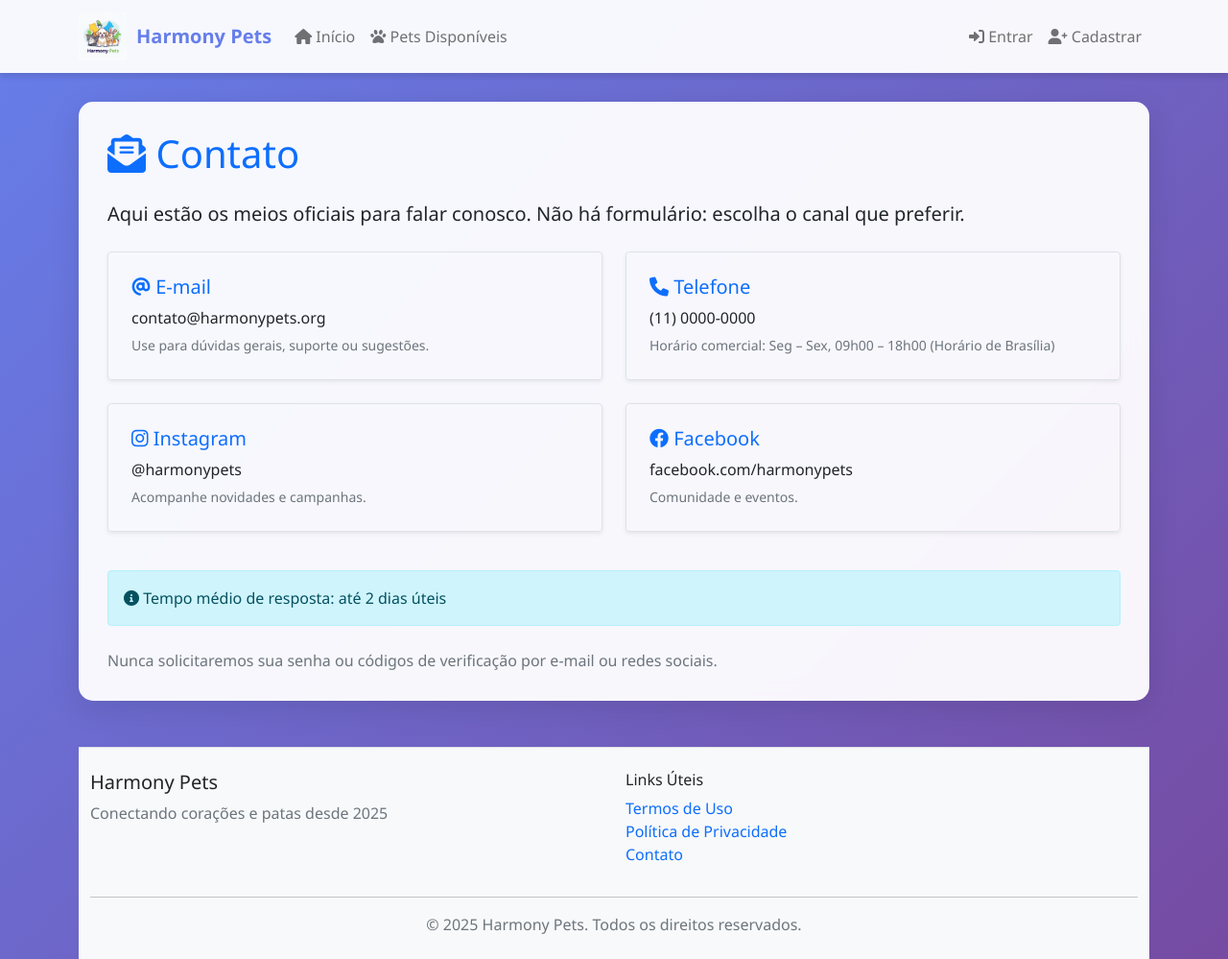
After one commit to LuizzSiqueira/harmony-pets-system, a Django app: page /contato/ in a window 1280 px wide. The commit adds this page. Shown: the whole page at 96% size. Run offline with Django 5.2, Linux system fonts and the light colour scheme.

Commit message:
Contato: página informativa com meios oficiais; rota /contato/, view e template; link do rodapé atualizado. Privacidade: manter rota que redireciona para seção nos Termos.

```diff
--- a/harmony_pets/core/templates/core/base.html
+++ b/harmony_pets/core/templates/core/base.html
@@ -175,8 +175,8 @@
                         <h6>Links Úteis</h6>
                         <ul class="list-unstyled">
                             <li><a href="{% url 'termos_uso' %}" class="text-decoration-none">Termos de Uso</a></li>
-                            <li><a href="#" class="text-decoration-none">Política de Privacidade</a></li>
-                            <li><a href="#" class="text-decoration-none">Contato</a></li>
+                            <li><a href="{% url 'termos_uso' %}#politica-privacidade" class="text-decoration-none">Política de Privacidade</a></li>
+                            <li><a href="{% url 'contato' %}" class="text-decoration-none">Contato</a></li>
                         </ul>
                     </div>
                 </div>
--- /dev/null
+++ b/harmony_pets/core/templates/core/contato.html
@@ -0,0 +1,40 @@
+{% extends 'core/base.html' %}
+{% block title %}Contato - Harmony Pets{% endblock %}
+{% block content %}
+<div class="content-container">
+  <h1 class="mb-4 text-primary"><i class="fas fa-envelope-open-text"></i> Contato</h1>
+  <p class="lead">Aqui estão os meios oficiais para falar conosco. Não há formulário: escolha o canal que preferir.</p>
+  <div class="row mt-4">
+    <div class="col-md-6 mb-4">
+      <div class="p-4 border rounded shadow-sm h-100">
+        <h5 class="text-primary"><i class="fas fa-at"></i> E-mail</h5>
+        <p class="mb-1">{{ meios.email }}</p>
+        <small class="text-muted">Use para dúvidas gerais, suporte ou sugestões.</small>
+      </div>
+    </div>
+    <div class="col-md-6 mb-4">
+      <div class="p-4 border rounded shadow-sm h-100">
+        <h5 class="text-primary"><i class="fas fa-phone"></i> Telefone</h5>
+        <p class="mb-1">{{ meios.telefone }}</p>
+        <small class="text-muted">Horário comercial: {{ meios.horario }}</small>
+      </div>
+    </div>
+    <div class="col-md-6 mb-4">
+      <div class="p-4 border rounded shadow-sm h-100">
+        <h5 class="text-primary"><i class="fab fa-instagram"></i> Instagram</h5>
+        <p class="mb-1">{{ meios.instagram }}</p>
+        <small class="text-muted">Acompanhe novidades e campanhas.</small>
+      </div>
+    </div>
+    <div class="col-md-6 mb-4">
+      <div class="p-4 border rounded shadow-sm h-100">
+        <h5 class="text-primary"><i class="fab fa-facebook"></i> Facebook</h5>
+        <p class="mb-1">{{ meios.facebook }}</p>
+        <small class="text-muted">Comunidade e eventos.</small>
+      </div>
+    </div>
+  </div>
+  <div class="alert alert-info mt-3"><i class="fas fa-info-circle"></i> {{ meios.suporte }}</div>
+  <p class="text-muted mt-4 mb-0">Nunca solicitaremos sua senha ou códigos de verificação por e-mail ou redes sociais.</p>
+</div>
+{% endblock %}
--- a/harmony_pets/core/urls.py
+++ b/harmony_pets/core/urls.py
@@ -51,7 +51,9 @@ urlpatterns = [
 
     # URLs para páginas legais
     path('termos-de-uso/', views.termos_uso, name='termos_uso'),
+    path('politica-de-privacidade/', views.politica_privacidade, name='politica_privacidade'),
     path('aceitar-termos/', views.aceitar_termos, name='aceitar_termos'),
+    path('contato/', views.contato, name='contato'),
     # URLs de redefinição de senha por e-mail (Django auth)
     path('password_reset/', AppPasswordResetView.as_view(), name='password_reset'),
     path('password_reset/done/', auth_views.PasswordResetDoneView.as_view(template_name='core/password_reset_done.html'), name='password_reset_done'),
@@ -59,4 +61,5 @@ urlpatterns = [
     path('reset/done/', auth_views.PasswordResetCompleteView.as_view(template_name='core/password_reset_complete.html'), name='password_reset_complete'),
     # Logs da aplicação (somente staff)
     path('admin-logs/', views.admin_logs, name='admin_logs'),
+    path('admin-quality/', views.admin_quality, name='admin_quality'),
 ]
--- a/harmony_pets/core/views.py
+++ b/harmony_pets/core/views.py
@@ -8,6 +8,9 @@ from django.core.paginator import Paginator
 from django.db.models import Q
 from django.http import JsonResponse
 from django.views.decorators.http import require_GET
+import xml.etree.ElementTree as ET
+import json
+from datetime import datetime
 from django.utils import timezone
 from django.urls import reverse
 from datetime import timedelta
@@ -1159,6 +1162,29 @@ def termos_uso(request):
     return render(request, 'core/termos_uso.html')
 
 
+def politica_privacidade(request):
+    """Redireciona para a seção de Política de Privacidade dentro de Termos de Uso."""
+    from django.urls import reverse
+    return redirect(f"{reverse('termos_uso')}#politica-privacidade")
+
+
+def contato(request):
+    """Página de contato: apenas informa os meios oficiais de suporte/comunicação.
+
+    Usa variáveis de ambiente se disponíveis para evitar hardcode de dados sensíveis.
+    """
+    meios = {
+        'email': os.environ.get('HARMONY_CONTACT_EMAIL', 'contato@harmonypets.org'),
+        'telefone': os.environ.get('HARMONY_CONTACT_PHONE', '(11) 0000-0000'),
+        'instagram': os.environ.get('HARMONY_CONTACT_INSTAGRAM', '@harmonypets'),
+        'facebook': os.environ.get('HARMONY_CONTACT_FACEBOOK', 'facebook.com/harmonypets'),
+        'horario': 'Seg – Sex, 09h00 – 18h00 (Horário de Brasília)',
+        'suporte': 'Tempo médio de resposta: até 2 dias úteis',
+    }
+    # Nunca expor e-mails pessoais; apenas o institucional genérico.
+    return render(request, 'core/contato.html', {'meios': meios})
+
+
 def aceitar_termos(request):
     """View para aceitar os termos de uso e LGPD"""
     if request.method == 'POST':
@@ -1260,7 +1286,8 @@ def admin_logs(request):
         audit_limit = int(request.GET.get('audit_n', '200'))
     except ValueError:
         audit_limit = 200
-    audit_limit = max(20, min(audit_limit, 1000))
+    # Permite limites pequenos (ex.: 10) para testes e uso prático
+    audit_limit = max(1, min(audit_limit, 1000))
 
     audit_qs = AuditLog.objects.select_related('usuario').all()
     # filtro adicional por caminho, se fornecido
@@ -1298,6 +1325,128 @@ def admin_logs(request):
     }
     return render(request, 'core/admin_logs.html', context)
 
+# ==================== PAINEL QUALIDADE (Cobertura de Testes) ==================== #
+@staff_member_required
+def admin_quality(request):
+    """Exibe métricas de qualidade simples (cobertura de testes) lendo coverage.xml.
+
+    Requer que coverage.xml tenha sido gerado previamente (ex.: via script run_tests_coverage.sh).
+    Mostra line-rate global e por pacote 'core'.
+    """
+    from django.conf import settings
+    coverage_path = os.path.join(settings.BASE_DIR, 'harmony_pets', 'coverage.xml')
+    global_rate = None
+    core_rate = None
+    lines_valid = None
+    lines_covered = None
+    timestamp_str = None
+    error = None
+    delta_global = None
+    delta_core = None
+    history = []
+    history_path = os.path.join(settings.BASE_DIR, 'harmony_pets', 'quality_history.json')
+    if os.path.exists(coverage_path):
+        try:
+            tree = ET.parse(coverage_path)
+            root = tree.getroot()
+            # atributos principais
+            global_attr = root.attrib.get('line-rate')
+            lines_valid_attr = root.attrib.get('lines-valid')
+            lines_covered_attr = root.attrib.get('lines-covered')
+            timestamp_attr = root.attrib.get('timestamp')
+            if global_attr:
+                try:
+                    global_rate = round(float(global_attr) * 100, 2)
+                except ValueError:
+                    global_rate = None
+            if lines_valid_attr and lines_covered_attr:
+                try:
+                    lines_valid = int(lines_valid_attr)
+                    lines_covered = int(lines_covered_attr)
+                except ValueError:
+                    lines_valid = lines_covered = None
+            if timestamp_attr and timestamp_attr.isdigit():
+                try:
+                    # coverage.py timestamp é epoch ms
+                    dt = datetime.fromtimestamp(int(timestamp_attr)/1000.0)
+                    timestamp_str = dt.strftime('%Y-%m-%d %H:%M:%S')
+                except Exception:
+                    timestamp_str = None
+            # procura pacote 'core'
+            for pkg in root.findall('.//package'):
+                if pkg.attrib.get('name') == 'core':
+                    core_attr = pkg.attrib.get('line-rate')
+                    if core_attr:
+                        try:
+                            core_rate = round(float(core_attr) * 100, 2)
+                        except ValueError:
+                            core_rate = None
+                    break
+        except Exception as e:
+            error = f'Falha ao ler coverage.xml: {e}'
+    else:
+        error = 'coverage.xml não encontrado. Gere com o script de cobertura.'
+
+    # Formata como string com ponto decimal independente de locale
+    def fmt(rate):
+        if rate is None:
+            return None
+        s = f"{rate:.2f}".rstrip('0').rstrip('.')
+        return s
+    # Carrega histórico existente
+    if os.path.exists(history_path):
+        try:
+            with open(history_path, 'r', encoding='utf-8') as hf:
+                data = json.load(hf)
+                history = data.get('history', []) if isinstance(data, dict) else []
+        except Exception:
+            history = []
+    # Atualiza histórico se timestamp diferente do último
+    if global_rate is not None and timestamp_str:
+        last_ts = history[-1]['timestamp'] if history else None
+        if last_ts != timestamp_str:
+            entry = {
+                'timestamp': timestamp_str,
+                'global_rate': global_rate,
+                'core_rate': core_rate,
+                'lines_valid': lines_valid,
+                'lines_covered': lines_covered,
+            }
+            history.append(entry)
+            # mantém somente últimos 30
+            history = history[-30:]
+            try:
+                with open(history_path, 'w', encoding='utf-8') as hf:
+                    json.dump({'history': history}, hf, ensure_ascii=False, indent=2)
+            except Exception:
+                pass
+    # Calcula deltas (comparação com penúltimo)
+    if len(history) >= 2:
+        delta_global = round(history[-1]['global_rate'] - history[-2]['global_rate'], 2)
+        if history[-2].get('core_rate') is not None and history[-1].get('core_rate') is not None:
+            delta_core = round(history[-1]['core_rate'] - history[-2]['core_rate'], 2)
+
+    threshold_ok = global_rate is not None and global_rate >= 50.0
+    missing_lines = None
+    if lines_valid is not None and lines_covered is not None:
+        missing_lines = lines_valid - lines_covered
+
+    context = {
+        'coverage_path': coverage_path,
+        'global_rate': fmt(global_rate),
+        'core_rate': fmt(core_rate),
+        'error': error,
+        'lines_valid': lines_valid,
+        'lines_covered': lines_covered,
+        'missing_lines': missing_lines,
+        'timestamp_str': timestamp_str,
+        'threshold_ok': threshold_ok,
+        'delta_global': delta_global,
+        'delta_core': delta_core,
+        'history': history,
+    }
+    return render(request, 'core/admin_quality.html', context)
+
 # ==================== API: Sugestão de Emoji ==================== #
 
 @require_GET
```
Also changed, not shown: harmony_pets/core/templates/core/politica_privacidade.html (added, +67 -0 lines).
